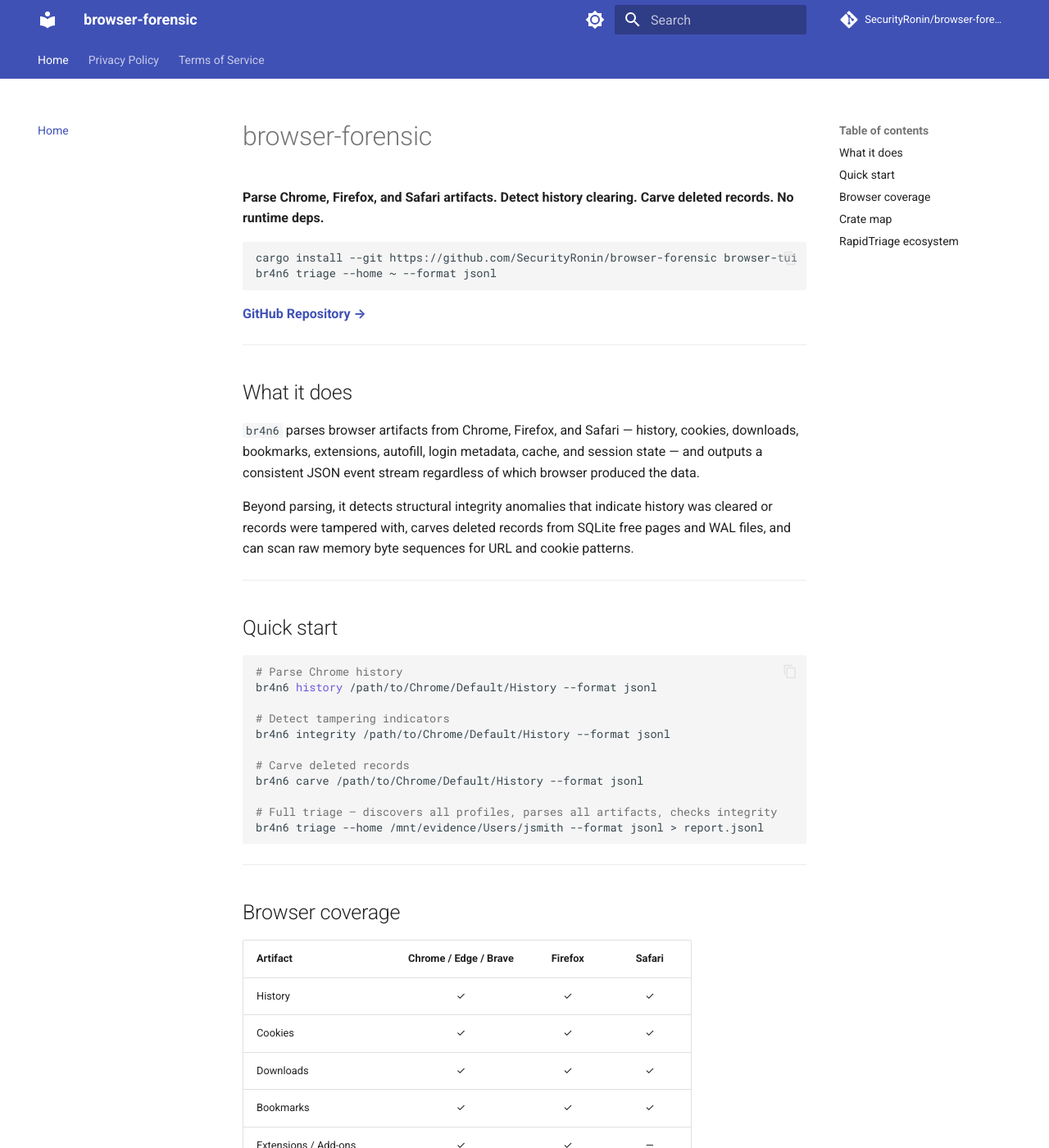
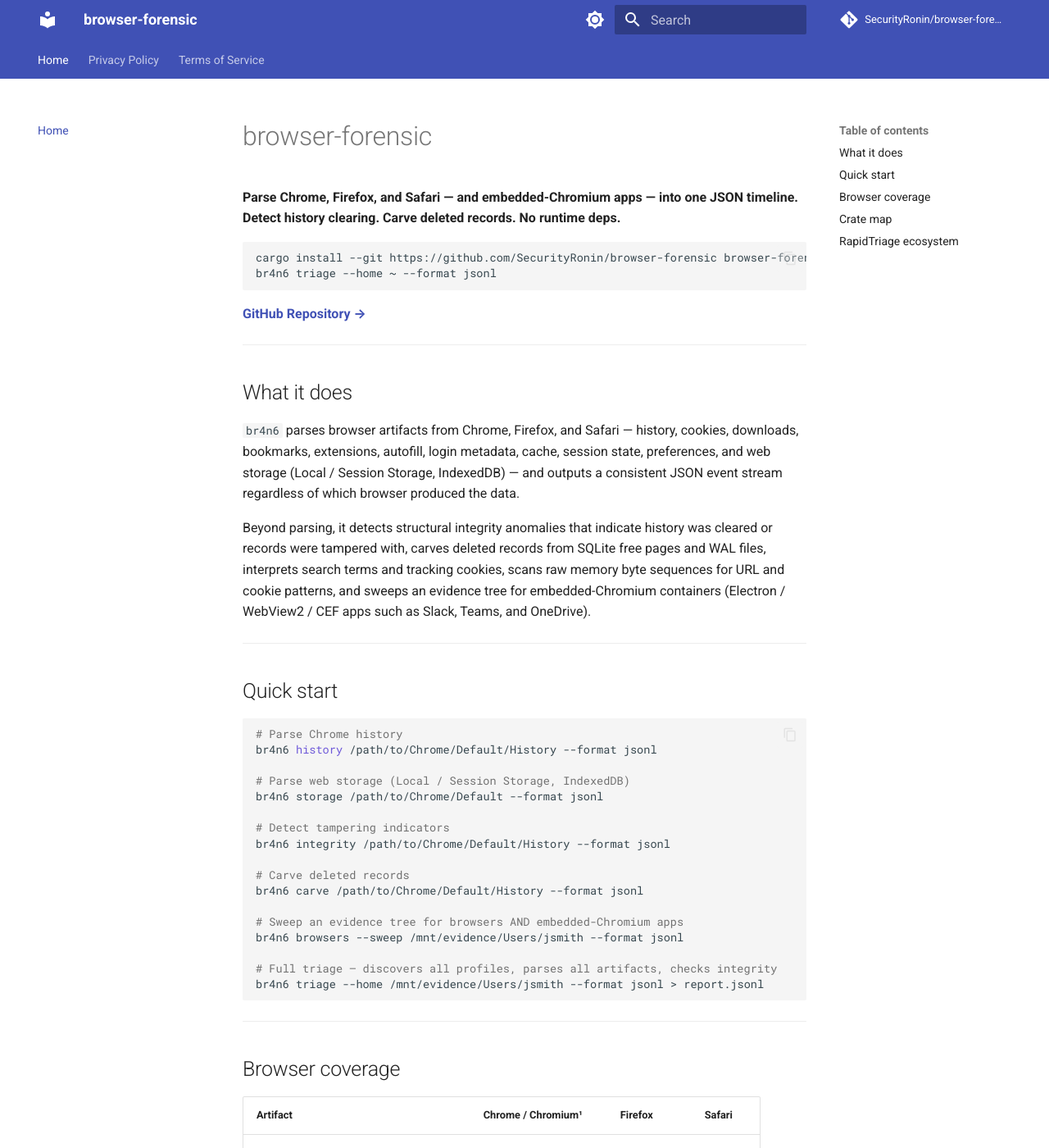
Before and after one commit to SecurityRonin/browser-forensic, an MkDocs documentation site: the page built from docs/index.md, in a window 1280 px wide and 1400 px high. Shown: the whole window at 82% size. Built offline with MkDocs 1.6.1 and Material for MkDocs 9.7.7, drawn with Linux system fonts in a browser that asks for light colours; comment, search, counter and statistics services are not loaded; some of the changed text lies outside the part shown.

Commit message:
docs: refresh README + index for web-storage, container sweep, fuzz/coverage
The README predated web-storage parsing and embedded-Chromium container
discovery and still referenced the old crate names (browser-core / browser-rt
/ browser-tui) and a non-existent install target.

- Fix install command (browser-forensic-cli → br4n6) and crate names throughout.
- Add Web Storage section (br4n6 storage: Local/Session Storage, IndexedDB;
  Chromium via leveldb-forensic, Firefox via SQLite) and the LocalStorage/
  storage_type output-schema note.
- Add Container Discovery section (br4n6 browsers --sweep; Electron/WebView2/CEF
  attribution via forensicnomicon::browser_profiles).
- Rewrite the crate-architecture list to the real 13 crates, adding
  browser-forensic-storage, -interpret, -triage, -mcp; note leveldb-forensic
  and sqlite-forensic reuse.
- Reposition "What's Different" as an objective capability matrix vs Hindsight
  and Browser-Reviewer (matched breadth on web storage; superset on forensic
  depth: integrity, carving, WAL, memory, library, Safari). No self-graded row.
- Correct Browser Coverage: Firefox autofill/cache and Safari extensions are
  implemented; add web-storage row; note Chromium-family covers Chrome/Edge/
  Brave/Opera/Vivaldi/Arc.
- Replace the stale "not yet fuzzed / no coverage gate" note: cargo-fuzz targets
  and a cargo-llvm-cov line-coverage gate now run in CI; add the Fuzz badge.

Co-Authored-By: Claude Opus 4.8 (1M context) <noreply@anthropic.com>

````diff
--- a/docs/index.md
+++ b/docs/index.md
@@ -1,9 +1,9 @@
 # browser-forensic
 
-**Parse Chrome, Firefox, and Safari artifacts. Detect history clearing. Carve deleted records. No runtime deps.**
+**Parse Chrome, Firefox, and Safari — and embedded-Chromium apps — into one JSON timeline. Detect history clearing. Carve deleted records. No runtime deps.**
 
 ```bash
-cargo install --git https://github.com/SecurityRonin/browser-forensic browser-tui
+cargo install --git https://github.com/SecurityRonin/browser-forensic browser-forensic-cli
 br4n6 triage --home ~ --format jsonl
 ```
 
@@ -13,9 +13,9 @@ br4n6 triage --home ~ --format jsonl
 
 ## What it does
 
-`br4n6` parses browser artifacts from Chrome, Firefox, and Safari — history, cookies, downloads, bookmarks, extensions, autofill, login metadata, cache, and session state — and outputs a consistent JSON event stream regardless of which browser produced the data.
+`br4n6` parses browser artifacts from Chrome, Firefox, and Safari — history, cookies, downloads, bookmarks, extensions, autofill, login metadata, cache, session state, preferences, and web storage (Local / Session Storage, IndexedDB) — and outputs a consistent JSON event stream regardless of which browser produced the data.
 
-Beyond parsing, it detects structural integrity anomalies that indicate history was cleared or records were tampered with, carves deleted records from SQLite free pages and WAL files, and can scan raw memory byte sequences for URL and cookie patterns.
+Beyond parsing, it detects structural integrity anomalies that indicate history was cleared or records were tampered with, carves deleted records from SQLite free pages and WAL files, interprets search terms and tracking cookies, scans raw memory byte sequences for URL and cookie patterns, and sweeps an evidence tree for embedded-Chromium containers (Electron / WebView2 / CEF apps such as Slack, Teams, and OneDrive).
 
 ---
 
@@ -25,11 +25,17 @@ Beyond parsing, it detects structural integrity anomalies that indicate history
 # Parse Chrome history
 br4n6 history /path/to/Chrome/Default/History --format jsonl
 
+# Parse web storage (Local / Session Storage, IndexedDB)
+br4n6 storage /path/to/Chrome/Default --format jsonl
+
 # Detect tampering indicators
 br4n6 integrity /path/to/Chrome/Default/History --format jsonl
 
 # Carve deleted records
 br4n6 carve /path/to/Chrome/Default/History --format jsonl
+
+# Sweep an evidence tree for browsers AND embedded-Chromium apps
+br4n6 browsers --sweep /mnt/evidence/Users/jsmith --format jsonl
 
 # Full triage — discovers all profiles, parses all artifacts, checks integrity
 br4n6 triage --home /mnt/evidence/Users/jsmith --format jsonl > report.jsonl
@@ -39,22 +45,26 @@ br4n6 triage --home /mnt/evidence/Users/jsmith --format jsonl > report.jsonl
 
 ## Browser coverage
 
-| Artifact | Chrome / Edge / Brave | Firefox | Safari |
+| Artifact | Chrome / Chromium¹ | Firefox | Safari |
 |---|:-:|:-:|:-:|
 | History | ✓ | ✓ | ✓ |
 | Cookies | ✓ | ✓ | ✓ |
 | Downloads | ✓ | ✓ | ✓ |
 | Bookmarks | ✓ | ✓ | ✓ |
-| Extensions / Add-ons | ✓ | ✓ | — |
-| Autofill | ✓ | — | — |
+| Extensions / Add-ons | ✓ | ✓ | ✓ |
+| Autofill | ✓ | ✓ | — |
 | Login Data (no passwords) | ✓ | ✓ | — |
-| Cache | ✓ | — | — |
+| Cache | ✓ | ✓ | — |
 | Session State | ✓ | ✓ | — |
+| Preferences | ✓ | ✓ | — |
 | Top Sites | — | — | ✓ |
 | Profile Metadata | ✓ | — | — |
+| Web Storage (Local / Session / IndexedDB) | ✓ | ✓ | — |
 | Integrity indicators | ✓ | ✓ | ✓ |
 | SQLite free-page carving | ✓ | ✓ | ✓ |
 | WAL recovery | ✓ | ✓ | ✓ |
+
+¹ Chromium-family covers Chrome, Edge, Brave, Opera, Vivaldi, and Arc — one engine, one set of parsers.
 
 ---
 
@@ -62,16 +72,19 @@ br4n6 triage --home /mnt/evidence/Users/jsmith --format jsonl > report.jsonl
 
 | Crate | Description |
 |---|---|
-| `browser-core` | Domain types, timestamp conversions, ForensicMeta |
-| `browser-chrome` | Chrome/Chromium/Edge/Brave artifact parsers |
-| `browser-firefox` | Firefox artifact parsers |
-| `browser-safari` | Safari artifact parsers |
-| `browser-discovery` | Cross-platform browser profile discovery |
-| `browser-integrity` | Tampering and clearing detection |
-| `browser-carve` | SQLite free-page and WAL recovery |
-| `browser-memory` | Byte-pattern URL/cookie scanning |
-| `browser-rt` | RapidTriage orchestration |
-| `browser-tui` | `br4n6` dual-mode CLI + TUI binary |
+| `browser-forensic-core` | Domain types, timestamp conversions, ForensicMeta |
+| `browser-forensic-chrome` | Chromium artifact parsers (Chrome, Edge, Brave, Opera, Vivaldi, Arc) |
+| `browser-forensic-firefox` | Firefox artifact parsers |
+| `browser-forensic-safari` | Safari artifact parsers |
+| `browser-forensic-discovery` | Profile discovery + embedded-Chromium container sweep |
+| `browser-forensic-storage` | Web storage — Local / Session Storage, IndexedDB (reuses `leveldb-forensic`) |
+| `browser-forensic-integrity` | Tampering and clearing detection |
+| `browser-forensic-carve` | SQLite free-page and WAL recovery (via `sqlite-forensic`) |
+| `browser-forensic-interpret` | Search-term / tracking-cookie / query-string interpretation |
+| `browser-forensic-memory` | Byte-pattern URL/cookie scanning |
+| `browser-forensic-triage` | Triage orchestration → `TriageReport` |
+| `browser-forensic-cli` | `br4n6` dual-mode CLI + TUI binary |
+| `browser-forensic-mcp` | History/state MCP server for AI agents (PII-redacted, no secret readers) |
 
 ---
 
````
Also changed, not shown: README.md (+107 -62 lines).
